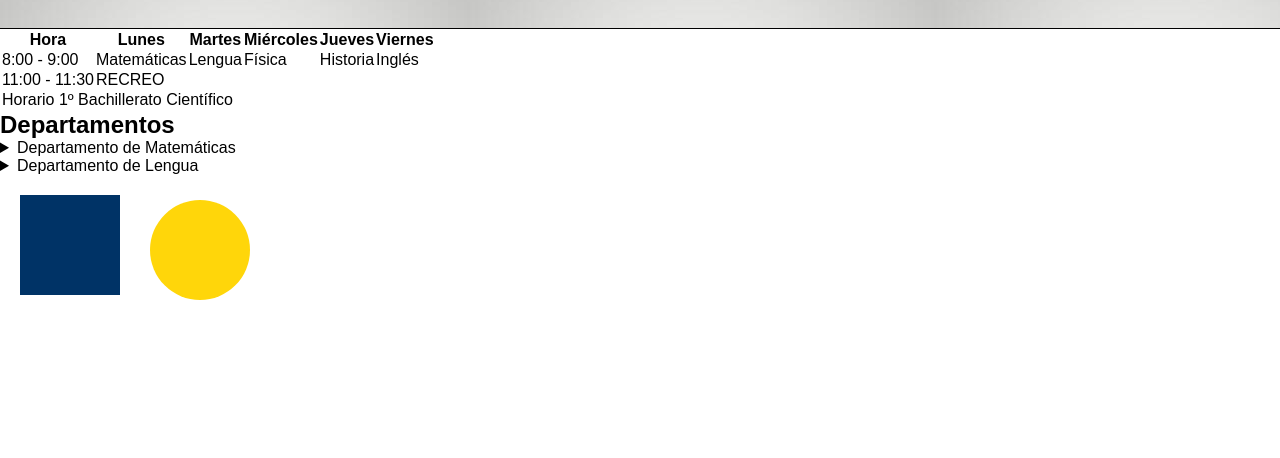
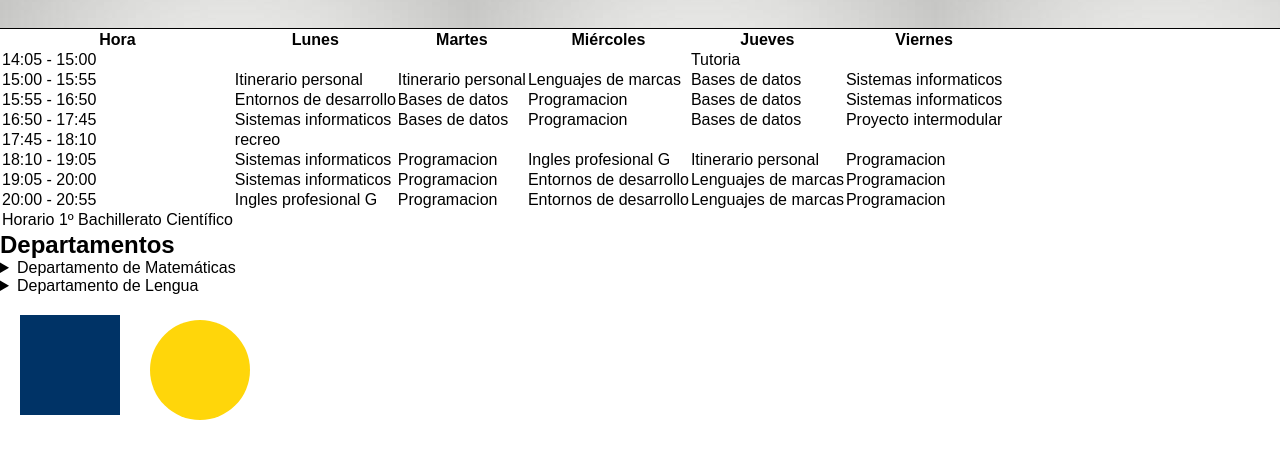
Before and after one commit to junfeng52/TrabajoHTMLCSS, a plain HTML site: page Estudios/estudios.html in a window 1280 px wide. Shown: the part 94-552 px from the top of the page. Drawn offline with Linux system fonts and the light colour scheme.

Commit message:
tercer Commmit

```diff
--- a/Estudios/estudios.html
+++ b/Estudios/estudios.html
@@ -42,23 +42,77 @@
 
             <tbody>
                 <tr>
-                    <td>8:00 - 9:00</td>
-                    <td>Matemáticas</td>
-                    <td>Lengua</td>
-                    <td>Física</td>
-                    <td>Historia</td>
-                    <td>Inglés</td>
+                    <td>14:05 - 15:00</td>
+                    <td></td>
+                    <td></td>
+                    <td></td>
+                    <td>Tutoria</td>
+                    <td></td>
                 </tr>
 
                 <tr>
-                    <td>11:00 - 11:30</td>
-                    <td colspan="5">RECREO</td>
+                    <td>15:00 - 15:55</td>
+                    <td>Itinerario personal</td>
+                    <td>Itinerario personal</td>
+                    <td>Lenguajes de marcas</td>
+                    <td>Bases de datos</td>
+                    <td>Sistemas informaticos</td>
                 </tr>
-            </tbody>
+
+                <tr>
+                    <td>15:55 - 16:50</td>
+                    <td>Entornos de desarrollo</td>
+                    <td>Bases de datos</td>
+                    <td>Programacion</td>
+                    <td>Bases de datos</td>
+                    <td>Sistemas informaticos</td>
+                </tr>
+
+                <tr>
+                    <td>16:50 - 17:45</td>
+                    <td>Sistemas informaticos</td>
+                    <td>Bases de datos</td>
+                    <td>Programacion</td>
+                    <td>Bases de datos</td>
+                    <td>Proyecto intermodular</td>
+                </tr>
+
+                <tr>
+                    <td>17:45 - 18:10</td>
+                    <td>recreo</td>
+
+                </tr>
+
+                <tr>
+                    <td>18:10 - 19:05</td>
+                    <td>Sistemas informaticos</td>
+                    <td>Programacion</td>
+                    <td>Ingles profesional G</td>
+                    <td>Itinerario personal</td>
+                    <td>Programacion</td>
+                </tr>
+
+                <tr>
+                    <td>19:05 - 20:00</td>
+                    <td>Sistemas informaticos</td>
+                    <td>Programacion</td>
+                    <td>Entornos de desarrollo</td>
+                    <td>Lenguajes de marcas</td>
+                    <td>Programacion</td>
+                </tr>
+
+                <tr>
+                    <td>20:00 - 20:55</td>
+                    <td>Ingles profesional G</td>
+                    <td>Programacion</td>
+                    <td>Entornos de desarrollo</td>
+                    <td>Lenguajes de marcas</td>
+                    <td>Programacion</td>
+                </tr>
 
             <tfoot>
                 <tr>
-                    <td colspan="6">Horario 1º Bachillerato Científico</td>
+                    <td>Horario 1º Bachillerato Científico</td>
                 </tr>
             </tfoot>
         </table>
```
